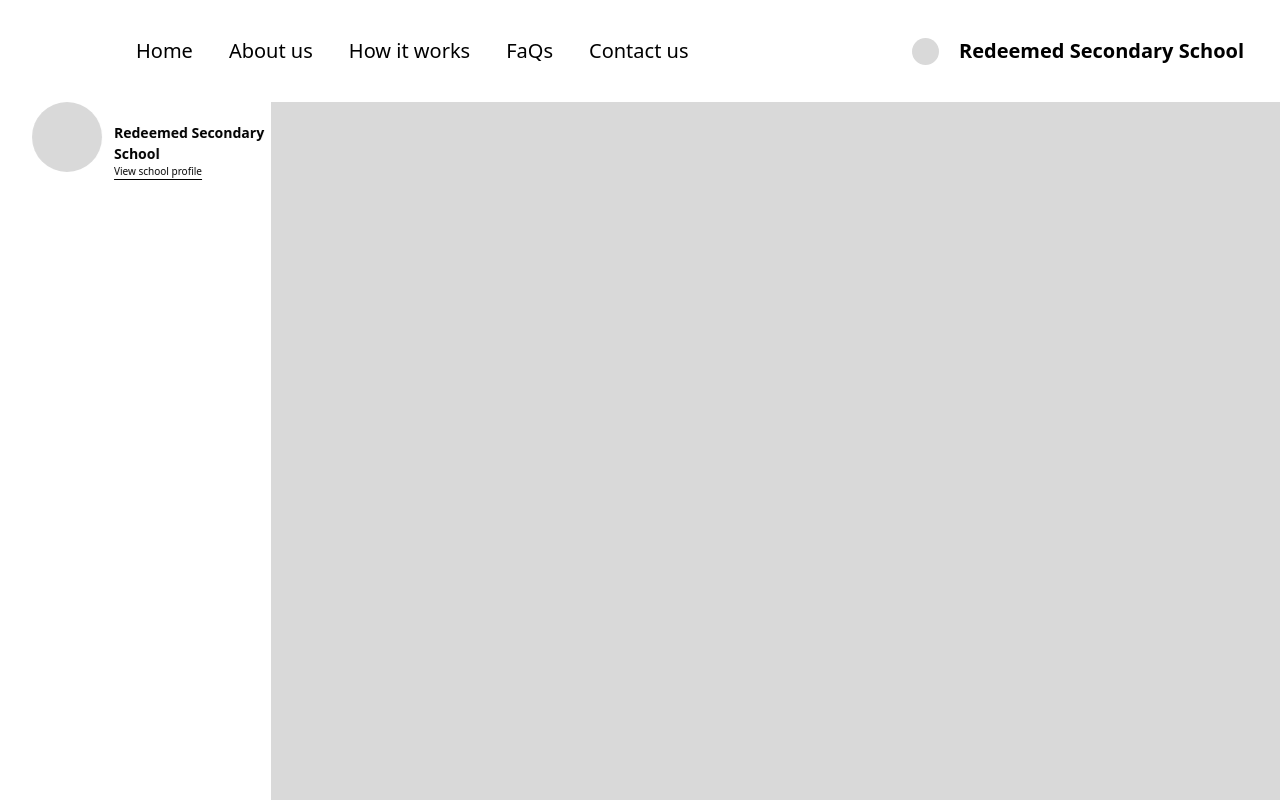
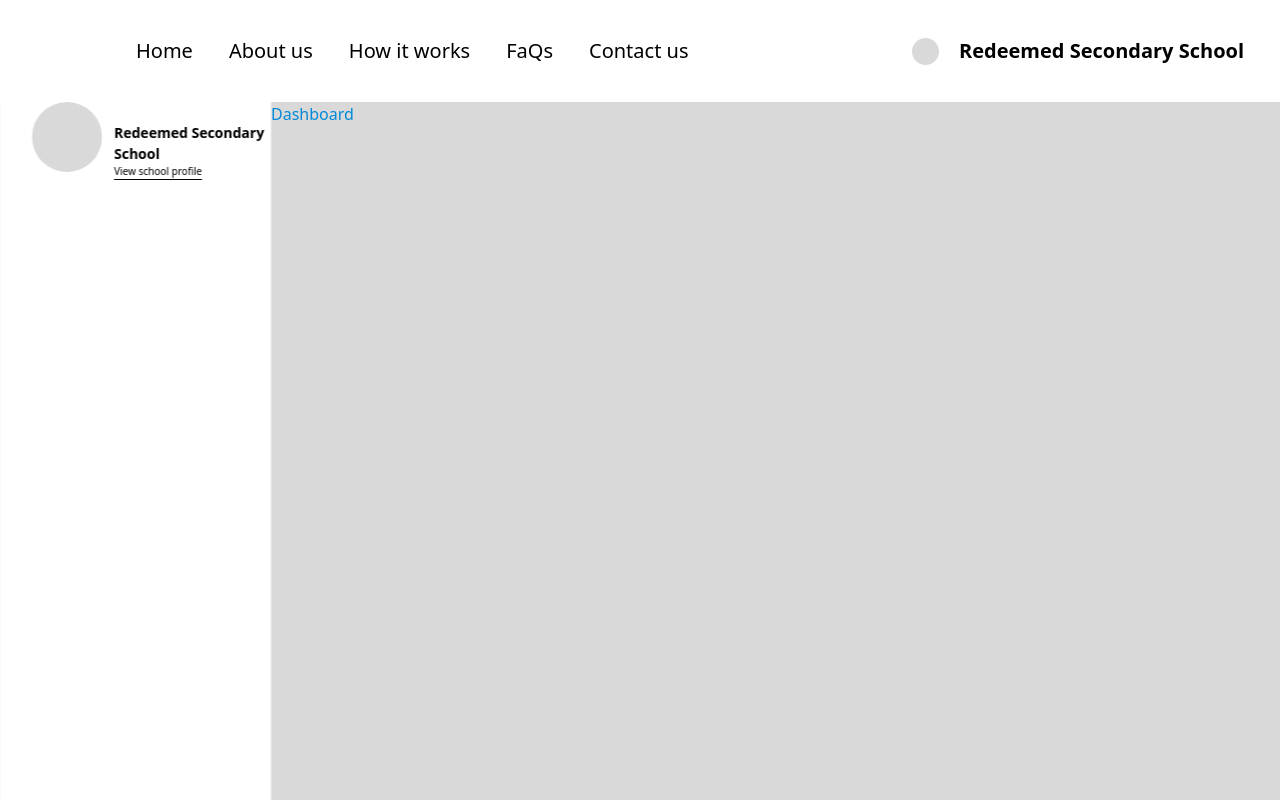
Before and after one commit to SchoolCare2025/schoolcare-frontend, a React (Vite) app: page /dashboard in a window 1280 px wide. Built offline with nearby package versions, Linux system fonts and the light colour scheme.

Commit message:
feat: add colors

```diff
--- a/src/main.jsx
+++ b/src/main.jsx
@@ -1,8 +1,8 @@
 import React from "react";
 import ReactDOM from "react-dom/client";
 import App from "./App";
-import "./index.css";
 import "remixicon/fonts/remixicon.css";
+import "./tailwind.css";
 
 ReactDOM.createRoot(document.getElementById("root")).render(
 	<React.StrictMode>
--- a/src/pages/(dashboard)/_components/Sidebar.tsx
+++ b/src/pages/(dashboard)/_components/VaulSidebar.tsx
@@ -4,8 +4,11 @@ import { Drawer } from "vaul";
 export default function VaulSidebar() {
 	return (
 		<Drawer.Root direction="left" open={true}>
-			<Drawer.Content className="sticky inset-y-0 z-[200] w-[271px] pl-8">
-				<div className="flex h-full gap-3">
+			<Drawer.Content
+				className="sticky inset-y-0 z-[200] w-[271px] bg-white pl-8 outline-none
+					data-[vaul-drawer]:[animation-duration:700ms]"
+			>
+				<header className="flex h-full gap-3">
 					<span className="block size-[70px] shrink-0 rounded-full bg-[hsl(0,0%,85%)]" />
 
 					<div className="mt-5 flex flex-col">
@@ -20,7 +23,7 @@ export default function VaulSidebar() {
 							<Link to="/dashboard">View school profile</Link>
 						</Drawer.Description>
 					</div>
-				</div>
+				</header>
 			</Drawer.Content>
 		</Drawer.Root>
 	);
--- a/src/pages/(dashboard)/layout.tsx
+++ b/src/pages/(dashboard)/layout.tsx
@@ -1,18 +1,16 @@
 import { Outlet } from "react-router-dom";
 import Navbar from "./_components/Navbar";
-import VaulSidebar from "./_components/Sidebar";
+import VaulSidebar from "./_components/VaulSidebar";
 
 function DashBoardLayout() {
 	return (
 		<>
 			<Navbar />
 
-			<main className="flex grow">
+			<main className="flex grow bg-[hsl(0,0%,85%)]">
 				<VaulSidebar />
 
-				<div className="grow bg-[hsla(0,0%,85%)]">
-					<Outlet />
-				</div>
+				<Outlet />
 			</main>
 		</>
 	);
--- a/src/pages/(dashboard)/page.tsx
+++ b/src/pages/(dashboard)/page.tsx
@@ -1,5 +1,5 @@
 function DashboardPage() {
-	return <div />;
+	return <div className="text-schoolapp-blue">Dashboard</div>;
 }
 
 export default DashboardPage;
--- a/src/index.css
+++ b/src/tailwind.css
@@ -6,6 +6,9 @@
 /* Custom Properties */
 /*-------------------*/
 @layer base {
+	:root {
+		--color-blue: hsl(202, 98%, 43%);
+	}
 }
 
 /* ------------------*/
--- a/tailwind.config.ts
+++ b/tailwind.config.ts
@@ -9,6 +9,11 @@ const config = {
 				full: "50%",
 			},
 			colors: {
+				schoolapp: {
+					blue: "var(--color-blue)",
+				},
+
+				// eslint-disable-next-line perfectionist/sort-objects
 				bgColor: "#04427B",
 				bgTestimonials: {
 					65: "rgba(4, 58, 123, 0.65)",
@@ -31,7 +36,6 @@ const config = {
 				optionsColor: "#6C6B6C",
 				resultBtn: "#FF59BD",
 				slitePlink: "#E0F4FF",
-
 				starColor: "#FF9900",
 				testiFont: "#212121",
 				textWhite: "#FFFFFF",
```
